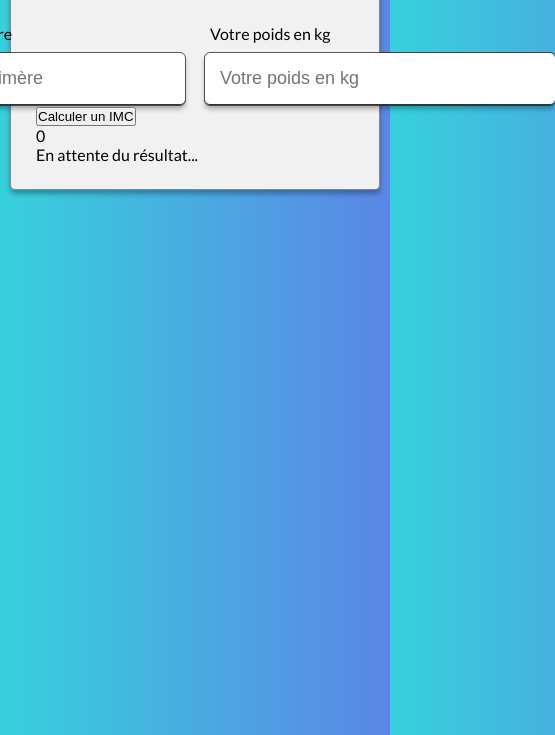
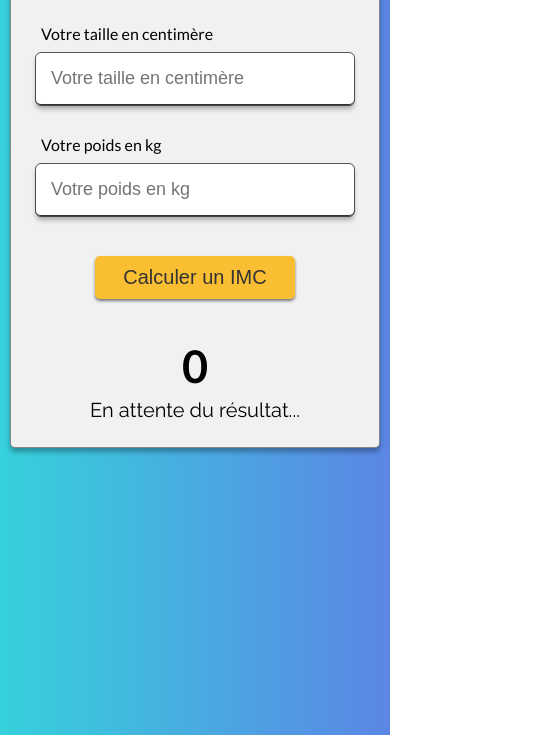
Before and after one commit to DevWebAma/javascript_calcul_IMC, a plain HTML site: page index.html in a window 390 px wide. Shown: the part 109-844 px from the top of the page, 555 px wide, since content can reach past the window. Drawn offline with Linux system fonts and the light colour scheme.

Commit message:
Css 2(info-result)

```diff
--- a/index.css
+++ b/index.css
@@ -63,3 +63,62 @@ h1 span {
 .input-group:nth-child(2) {
   margin-left: 20px;
 }
+
+form button {
+  font-size: 20px;
+  min-width: 200px;
+  margin: 40px auto;
+  display: block;
+  padding: 10px;
+  border: none;
+  font-weight: 700px;
+  border-radius: 5px;
+  color: #333;
+  cursor: pointer;
+  background: #fabe33;
+  box-shadow: 0 2px 3px rgba(0, 0, 0, 0.5);
+}
+
+form button:hover {
+  background: #f2b527;
+}
+
+.info {
+  text-align: center;
+}
+
+.bmi-value {
+  font-size: 45px;
+  margin-bottom: 5px;
+  font-weight: bolder;
+}
+
+.result {
+  font-family: Raleway, sans-serif;
+  font-size: 20px;
+}
+
+@media (max-width: 800px) {
+  .container {
+    max-width: 600px;
+  }
+
+  .inputs-container {
+    flex-direction: column;
+    align-items: center;
+  }
+
+  .input-group:nth-child(2) {
+    margin-top: 30px;
+    margin-left: 0;
+  }
+
+  .input-group {
+    width: 100%;
+  }
+
+  .input-group input {
+    width: 100%;
+    min-width: auto;
+  }
+}
```
